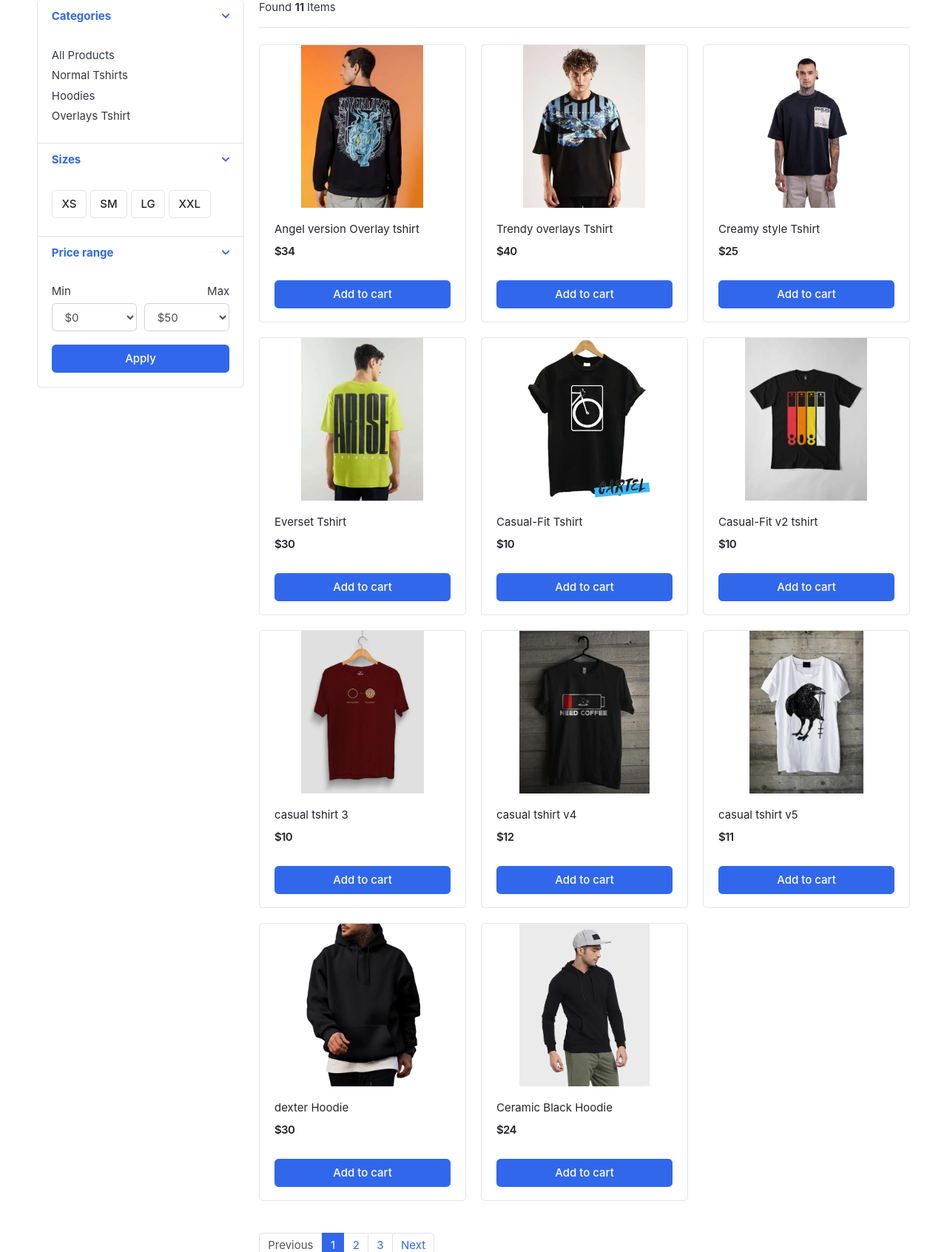
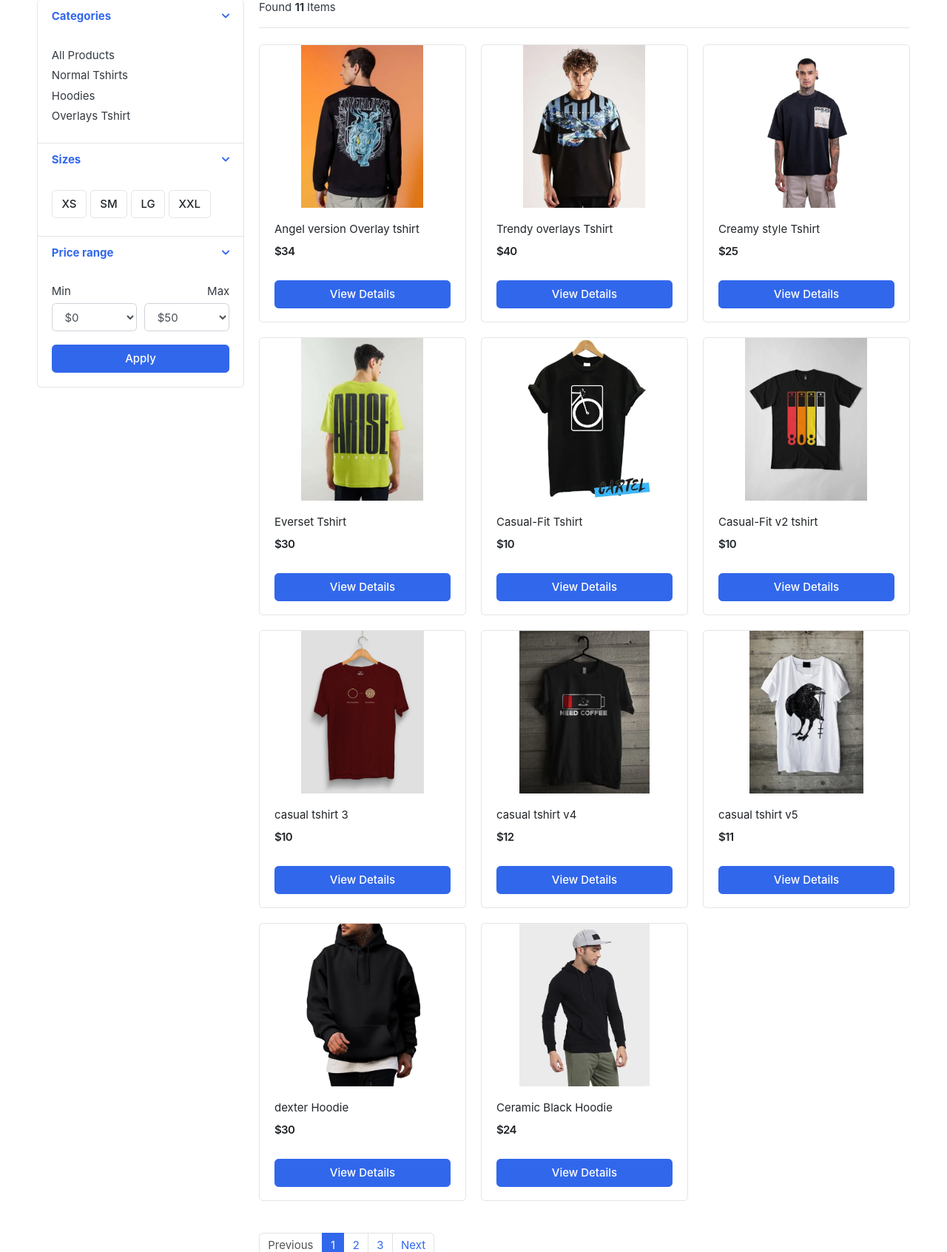
Before and after one commit to KaranAvhale/Overlaysnow-clone, a Django app: page /store/ in a window 1280 px wide. Shown: the part 295-1988 px from the top of the page at 74% size. Run offline with Django 5.2, Linux system fonts and the light colour scheme; data comes from the database, SQL or seed files in the repository; both versions use the stored data as it was after the commit; data that the repository does not hold is empty; some libraries are stand-ins or nearby versions; some web fonts are replaced.

Commit message:
View Details

```diff
--- a/Overlays/templates/store/store.html
+++ b/Overlays/templates/store/store.html
@@ -142,7 +142,7 @@
 						<span class="price">${{ product.price }}</span>
 					</div> <!-- price-wrap.// -->
 				</div>
-				<a href="{% url 'add_cart' product.id %}" class="btn btn-block btn-primary">Add to cart </a>
+				<a href="{{product.get_url}}" class="btn btn-block btn-primary">View Details</a>
 			</figcaption>
 		</figure>
 	</div> <!-- col.// -->
```
Also changed, not shown: Overlays/db.sqlite3.
